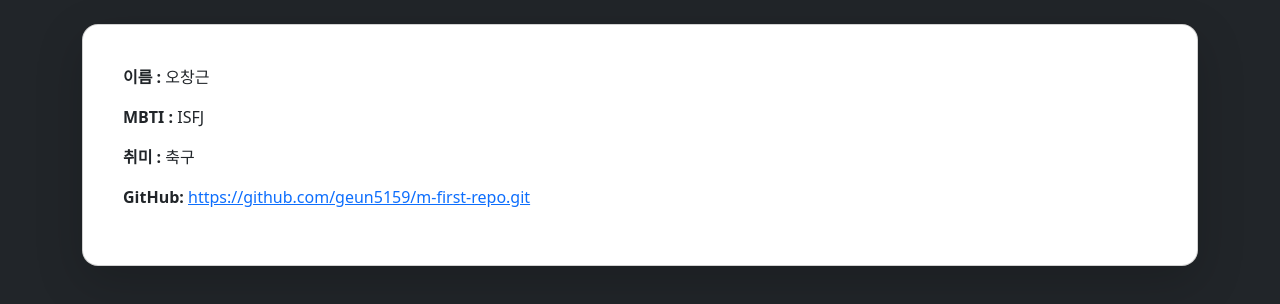
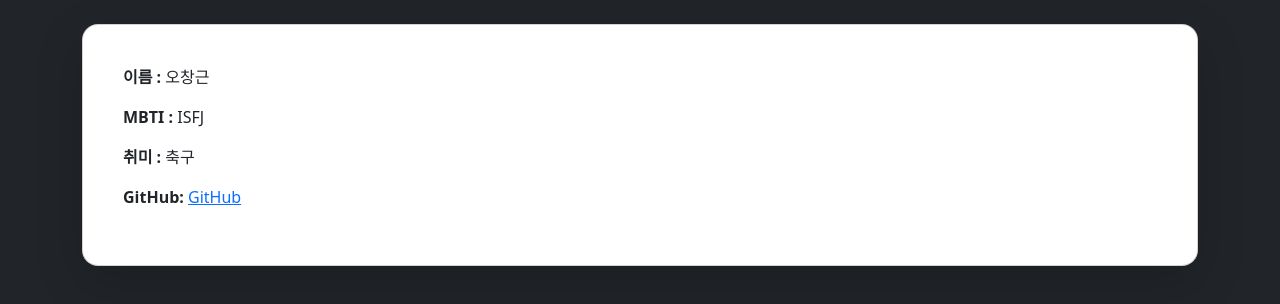
Before and after one commit to geun5159/movie-web, a plain HTML site: page about.html in a window 1280 px wide. Shown: the part 168-472 px from the top of the page. Drawn offline with nearby package versions, Linux system fonts and the light colour scheme.

Commit message:
Update about.html

```diff
--- a/about.html
+++ b/about.html
@@ -41,7 +41,7 @@
           <p class="mb-3"><strong>이름 :</strong> 오창근</p>
           <p class="mb-3"><strong>MBTI :</strong> ISFJ</p>
           <p class="mb-3"><strong>취미 :</strong> 축구</p>
-          <p class="mb-3"><strong>GitHub:</strong> <a href="https://github.com/d0ikim" target="_blank">https://github.com/geun5159/m-first-repo.git</a></p>
+          <p class="mb-3"><strong>GitHub:</strong> <a href="https://github.com/geun5159/movie-web.git" target="_blank">GitHub</a></p>
         </div>
       </div>
     </div>
```
